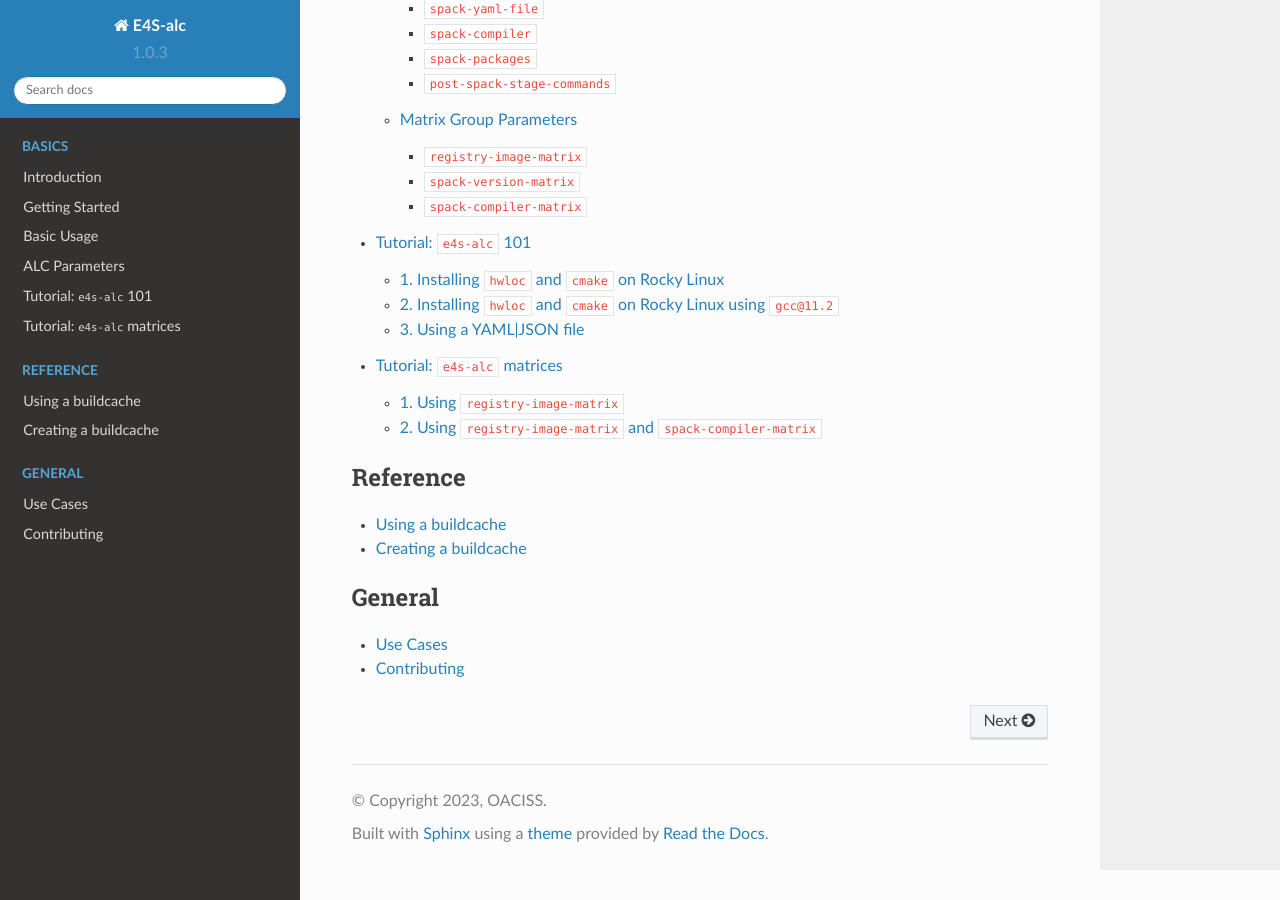
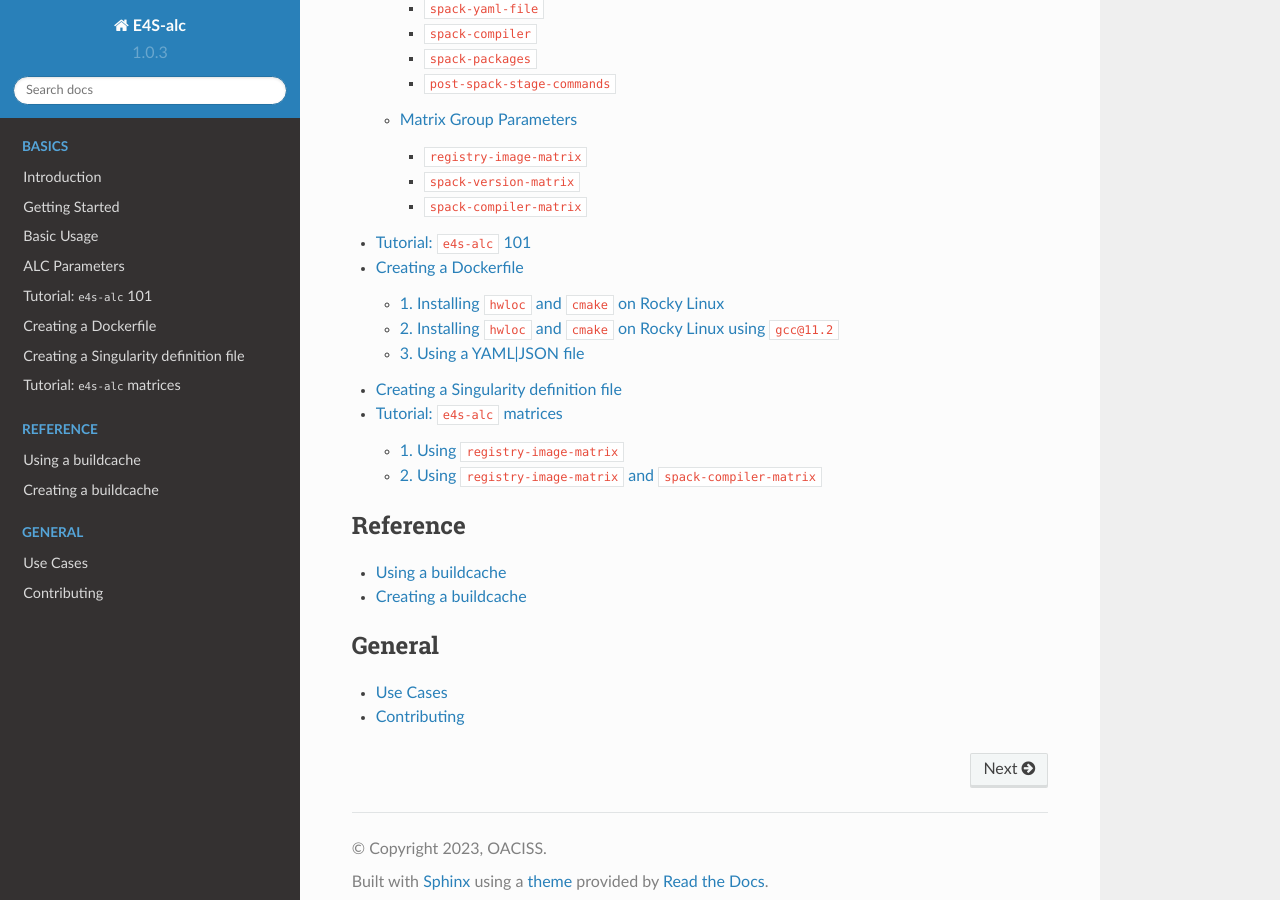
Before and after one commit to E4S-Project/e4s-alc, a Sphinx documentation site: the page built from docs/index.rst, in a window 1280 px wide and 900 px high, scrolled down 1636 px. Built offline with Sphinx 7.4.7 and the Read the Docs theme 2.0.0, drawn with Linux system fonts in a browser that asks for light colours; some of the changed lines change nothing that is shown.

Commit message:
updated documentation to show examples with singularity

```diff
--- a/docs/basics/tutorial_101.rst
+++ b/docs/basics/tutorial_101.rst
@@ -3,6 +3,10 @@
 =========================
 
 This tutorial assumes that you have installed ``e4s-alc`` and the binary can be located in your ``PATH``.
+
+=========================
+Creating a Dockerfile
+=========================
 
 ----------------------------------------------------
 1. Installing ``hwloc`` and ``cmake`` on Rocky Linux
@@ -152,3 +156,47 @@
    $ e4s-alc create -f input.json
 
 For more information on the ALC parameters, visit :ref:`ALC Parameters <alc_params>`.
+
+=========================
+Creating a Singularity definition file
+=========================
+
+From the user's side, creating a Singularity image with e4s-alc will be very similar to creating a Docker/Podman image. We simply havw to specify the use of the singularity backend to do so:
+
+.. code-block:: console
+
+   $ e4s-alc create \
+        --backend singularity \
+        --image rockylinux:9 \
+        --spack-package hwloc \
+        --spack-package cmake
+
+This works the same way than for creating a Dockerfile, except it will output a Singularity definition file:
+
+.. code-block:: console
+
+   $ ls
+   singularity.def
+
+Then we can use singularity to build, run and inspect our image:
+
+.. code-block:: console
+
+   $ singularity build example.sif singularity.def
+   [...]
+   $ singularity run example.sif
+   Singularity> spack find
+    -- linux-rocky9-zen3 / gcc@11.4.1 -------------------------------
+    berkeley-db@18.1.40                 diffutils@3.10      gmake@4.3          libxml2@2.10.3  perl@5.38.0         zlib-ng@2.1.6
+    bzip2@1.0.8                         findutils@4.9.0     hwloc@2.9.1        m4@1.4.19       pkgconf@2.2.0
+    ca-certificates-mozilla@2023-05-30  gcc-runtime@11.4.1  libpciaccess@0.17  ncurses@6.5     readline@8.2
+    cmake@3.27.9                        gdbm@1.23           libsigsegv@2.14    nghttp2@1.57.0  util-macros@1.19.3
+    curl@8.7.1                          glibc@2.34          libtool@2.4.7      openssl@3.3.0   xz@5.4.6
+    ==> 26 installed packages
+
+In the case we don't have sudo access, this previous build command would fail, as Singularity needs sudo writes to build an image from a definition file. Thankfully, Singularity provides a ``fakeroot`` option that allows an unprivileged user to run a container as a "fake root" user. This requires the user to be listed in the ``/etc/subuid`` and ``/etc/subgid`` (which requires administrator access to modify). More information :ref:`here <https://docs.sylabs.io/guides/3.3/user-guide/fakeroot.html>`.
+When doing so, our command will look like this:
+
+.. code-block:: console
+
+   $ singularity build --fakeroot example.sif singularity.def
```
